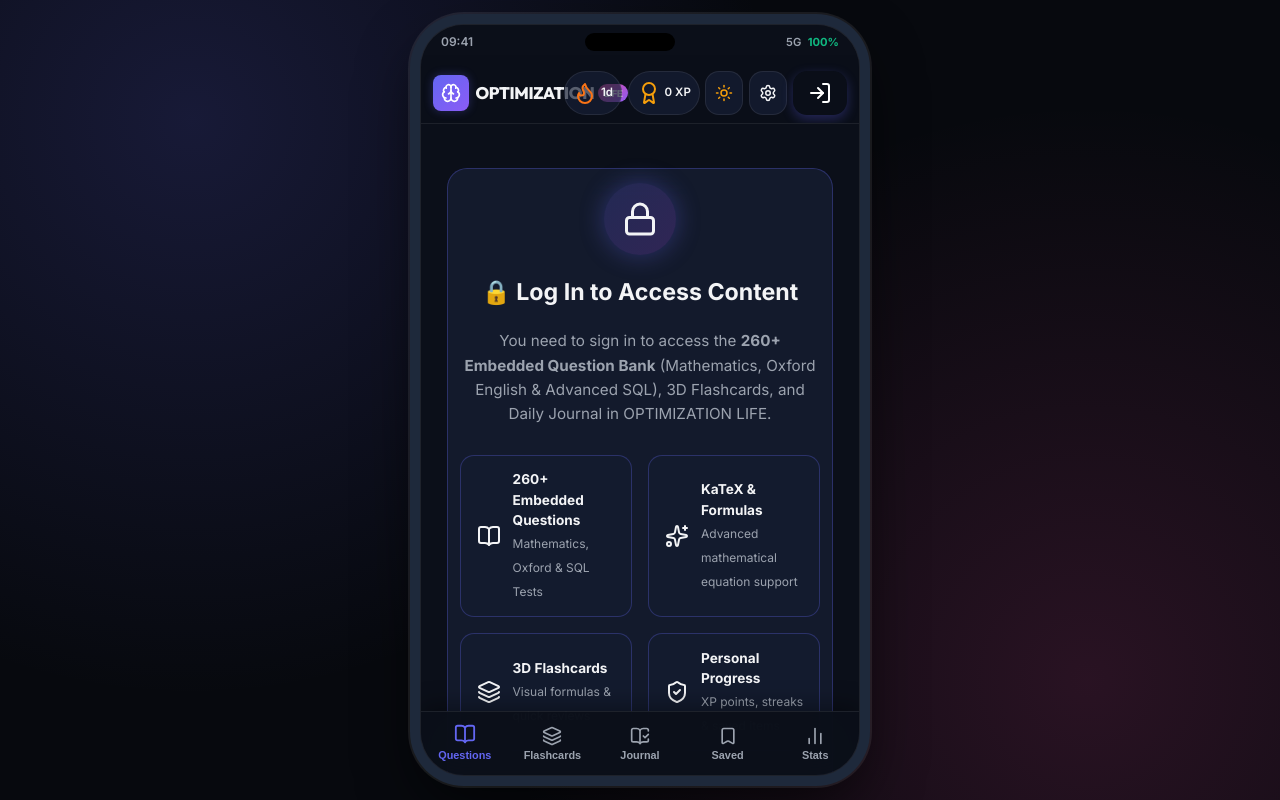
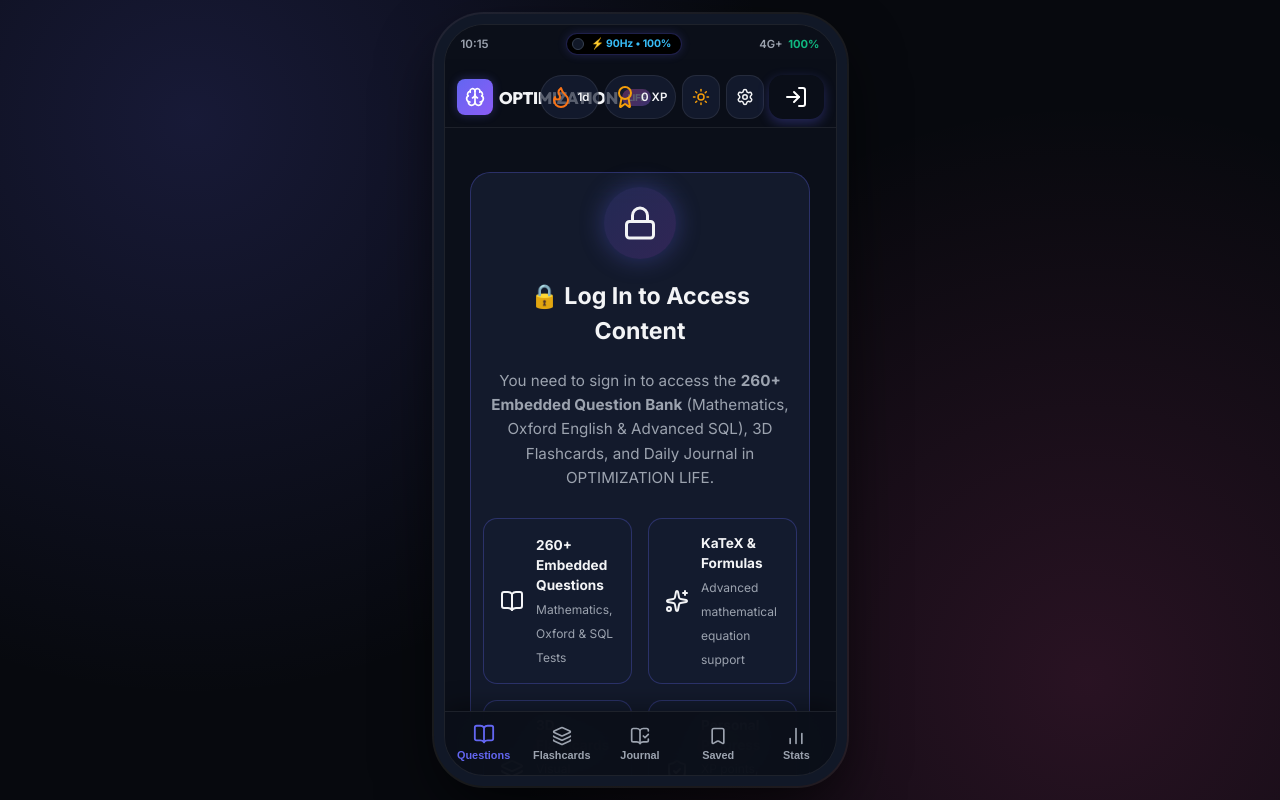
Before and after one commit to semihvz/education_platform, a React (Vite) app: page / in a window 1280 px wide. Built offline with nearby package versions, Linux system fonts and the light colour scheme.

Commit message:
Optimize UI design specifically for Realme C55 20:9 display and Mini Capsule notch

```diff
--- a/index.html
+++ b/index.html
@@ -3,7 +3,7 @@
   <head>
     <meta charset="UTF-8" />
     <link rel="icon" type="image/svg+xml" href="/vite.svg" />
-    <meta name="viewport" content="width=device-width, initial-scale=1.0, maximum-scale=1.0, user-scalable=no" />
+    <meta name="viewport" content="width=device-width, initial-scale=1.0, maximum-scale=1.0, user-scalable=no, viewport-fit=cover" />
     <meta name="theme-color" content="#0b0f19" />
     <meta name="description" content="OPTIMIZATION LIFE - Built-in Question Bank, 3D Flashcards & Daily Study Journal" />
     <link rel="manifest" href="/manifest.json" />
--- a/src/App.tsx
+++ b/src/App.tsx
@@ -138,12 +138,17 @@
   return (
     <div className="mobile-app-wrapper">
       <div className="mobile-phone-shell">
-        {/* Mobile Top Status Bar */}
-        <div className="mobile-notch-bar">
-          <span className="notch-time">09:41</span>
-          <div className="notch-pill"></div>
+        {/* Realme C55 Mini Capsule Status Bar */}
+        <div className="mobile-notch-bar realme-c55-bar">
+          <span className="notch-time">10:15</span>
+          <div className="mini-capsule-container" title="Realme C55 Mini Capsule">
+            <div className="camera-punch-hole"></div>
+            <div className="mini-capsule-badge">
+              <span className="capsule-text">⚡ 90Hz • 100%</span>
+            </div>
+          </div>
           <div className="notch-icons">
-            <span className="network-text">5G</span>
+            <span className="network-text">4G+</span>
             <span className="battery-level">100%</span>
           </div>
         </div>
--- a/src/index.css
+++ b/src/index.css
@@ -107,16 +107,16 @@
 
 .mobile-phone-shell {
   width: 100%;
-  max-width: 440px;
+  max-width: 393px; /* Realme C55 exact rendering width */
   height: 94vh;
-  max-height: 920px;
+  max-height: 873px; /* Realme C55 20:9 aspect ratio */
   background: var(--bg-primary);
-  border-radius: 44px;
+  border-radius: 40px;
   border: 1px solid var(--border-color);
   box-shadow:
-    0 0 0 10px #1e293b,
+    0 0 0 10px #111827,
     0 0 0 12px rgba(255, 255, 255, 0.08),
-    0 25px 60px rgba(0, 0, 0, 0.7);
+    0 25px 65px rgba(0, 0, 0, 0.8);
   display: flex;
   flex-direction: column;
   position: relative;
@@ -130,31 +130,50 @@
     0 25px 60px rgba(0, 0, 0, 0.15);
 }
 
-/* Mobile Top Status Notch Bar */
-.mobile-notch-bar {
+/* Realme C55 Mini Capsule Status Bar */
+.realme-c55-bar {
   display: flex;
   align-items: center;
   justify-content: space-between;
-  padding: 0.5rem 1.25rem 0.25rem 1.25rem;
+  padding: 0.5rem 1rem 0.25rem 1rem;
   background: var(--bg-primary);
-  font-size: 0.75rem;
+  font-size: 0.72rem;
   font-weight: 600;
   color: var(--text-muted);
   user-select: none;
   z-index: 101;
 }
 
-.notch-pill {
-  width: 90px;
-  height: 18px;
-  background: #000;
+.mini-capsule-container {
+  display: flex;
+  align-items: center;
+  gap: 0.4rem;
+  background: #000000;
+  padding: 0.15rem 0.6rem 0.15rem 0.35rem;
   border-radius: 20px;
+  border: 1px solid rgba(99, 102, 241, 0.3);
+  box-shadow: 0 0 10px rgba(99, 102, 241, 0.2);
+}
+
+.camera-punch-hole {
+  width: 12px;
+  height: 12px;
+  background: #111827;
+  border-radius: 50%;
+  border: 1.5px solid #374151;
+}
+
+.mini-capsule-badge {
+  font-size: 0.65rem;
+  font-weight: 700;
+  color: #38bdf8;
+  letter-spacing: -0.01em;
 }
 
 .notch-icons {
   display: flex;
   align-items: center;
-  gap: 0.4rem;
+  gap: 0.35rem;
   font-size: 0.7rem;
 }
 
```
